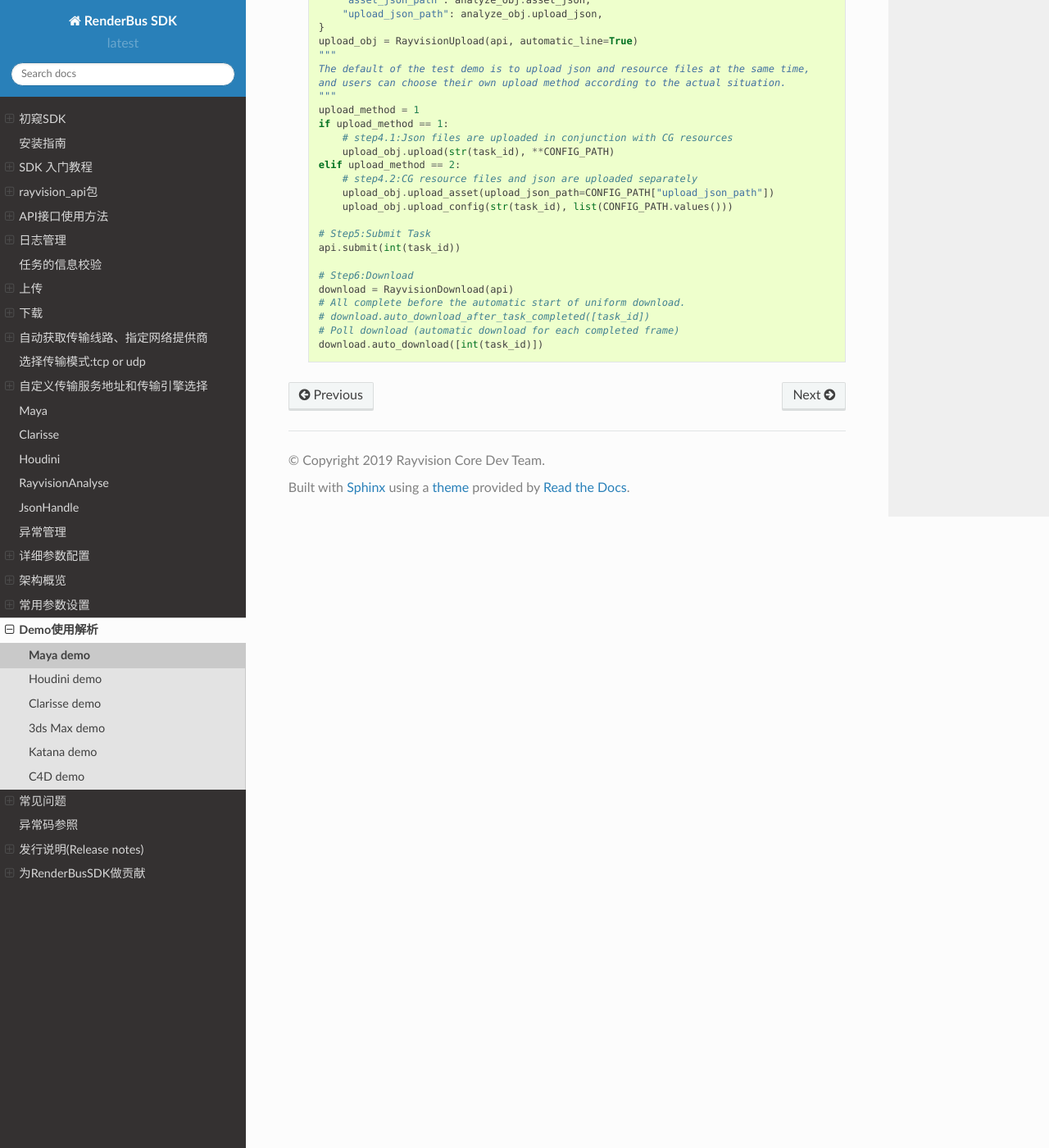
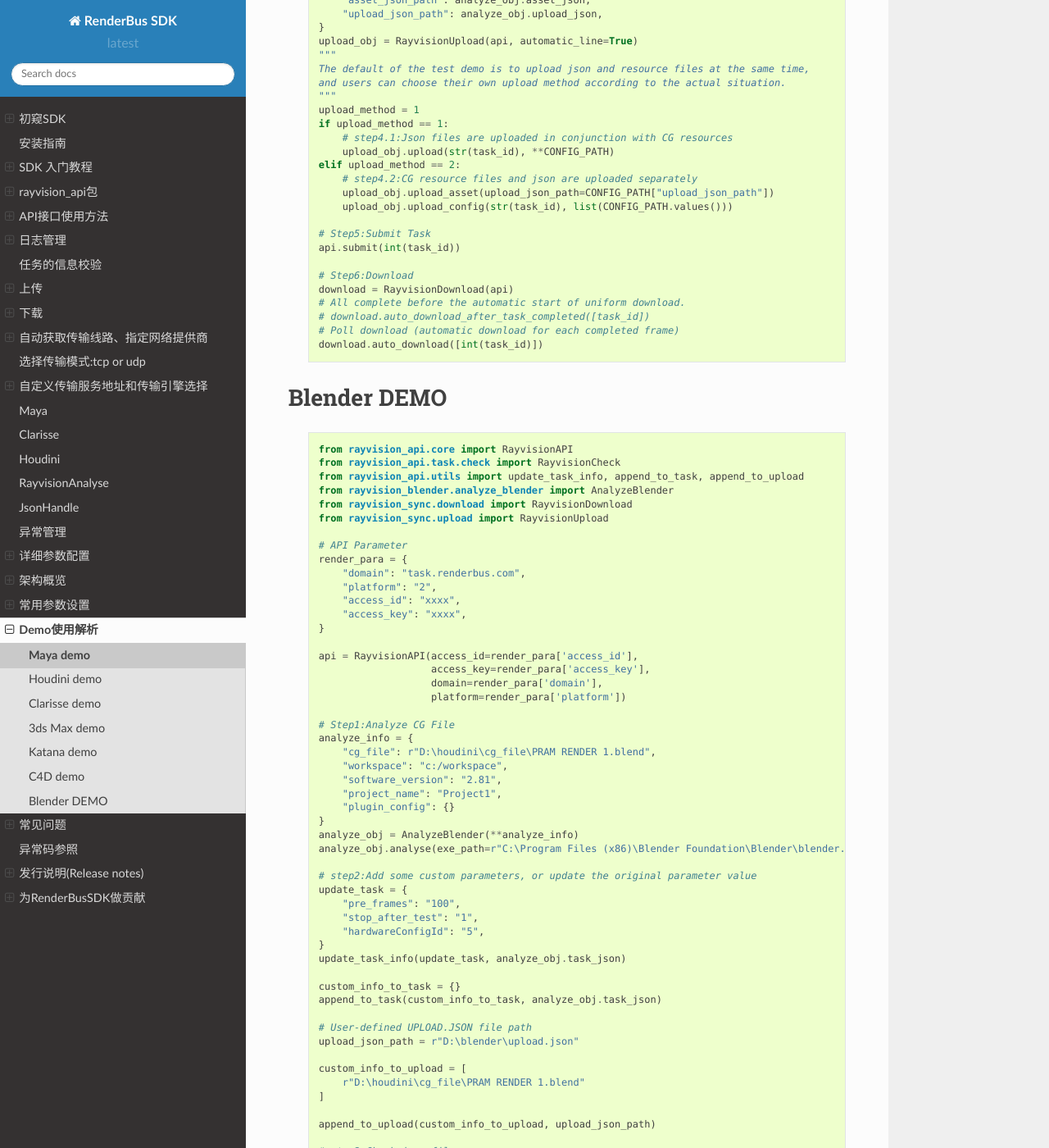
Before and after one commit to renderbus/docs_sdk, a Sphinx documentation site: the page built from docs/render/demo/demo.rst, in a window 1280 px wide and 1400 px high, scrolled down 9257 px. Shown: the whole window at 82% size. Built offline with Sphinx 7.4.7 and the Read the Docs theme 2.0.0, drawn with Linux system fonts in a browser that asks for light colours; some of the changed text lies outside the part shown.

Commit message:
feat: add sdk blender

```diff
--- a/docs/render/demo/demo.rst
+++ b/docs/render/demo/demo.rst
@@ -570,3 +570,93 @@ C4D demo
     # download.auto_download_after_task_completed([task_id])
     # Poll download (automatic download for each completed frame)
     download.auto_download([int(task_id)])
+
+
+Blender DEMO
+----------------
+
+ ::
+
+    from rayvision_api.core import RayvisionAPI
+    from rayvision_api.task.check import RayvisionCheck
+    from rayvision_api.utils import update_task_info, append_to_task, append_to_upload
+    from rayvision_blender.analyze_blender import AnalyzeBlender
+    from rayvision_sync.download import RayvisionDownload
+    from rayvision_sync.upload import RayvisionUpload
+
+    # API Parameter
+    render_para = {
+        "domain": "task.renderbus.com",
+        "platform": "2",
+        "access_id": "xxxx",
+        "access_key": "xxxx",
+    }
+
+    api = RayvisionAPI(access_id=render_para['access_id'],
+                       access_key=render_para['access_key'],
+                       domain=render_para['domain'],
+                       platform=render_para['platform'])
+
+    # Step1:Analyze CG File
+    analyze_info = {
+        "cg_file": r"D:\houdini\cg_file\PRAM RENDER 1.blend",
+        "workspace": "c:/workspace",
+        "software_version": "2.81",
+        "project_name": "Project1",
+        "plugin_config": {}
+    }
+    analyze_obj = AnalyzeBlender(**analyze_info)
+    analyze_obj.analyse(exe_path=r"C:\Program Files (x86)\Blender Foundation\Blender\blender.exe")
+
+    # step2:Add some custom parameters, or update the original parameter value
+    update_task = {
+        "pre_frames": "100",
+        "stop_after_test": "1",
+        "hardwareConfigId": "5",
+    }
+    update_task_info(update_task, analyze_obj.task_json)
+
+    custom_info_to_task = {}
+    append_to_task(custom_info_to_task, analyze_obj.task_json)
+
+    # User-defined UPLOAD.JSON file path
+    upload_json_path = r"D:\blender\upload.json"
+
+    custom_info_to_upload = [
+        r"D:\houdini\cg_file\PRAM RENDER 1.blend"
+    ]
+
+    append_to_upload(custom_info_to_upload, upload_json_path)
+
+    # step3:Check json files
+    check_obj = RayvisionCheck(api, analyze_obj)
+    task_id = check_obj.execute(analyze_obj.task_json, analyze_obj.upload_json)
+
+    # Step4:Transmission
+    """
+    There are two ways to upload the transmission:
+    Upload_method: 1:upload four json files and upload the resource file according to upload.json;
+                   2:json files and resources are uploaded separately;
+    """
+    CONFIG_PATH = {
+        "tips_json_path": analyze_obj.tips_json,
+        "task_json_path": analyze_obj.task_json,
+        "asset_json_path": analyze_obj.asset_json,
+    }
+    upload_obj = RayvisionUpload(api, automatic_line=True)
+    """
+    The default of the test demo is to upload json and resource files at the same time,
+    and users can choose their own upload method according to the actual situation.
+    """
+    upload_obj.upload_asset(upload_json_path=upload_json_path)
+    upload_obj.upload_config(str(task_id), list(CONFIG_PATH.values()))
+
+    # Step5:Submit Task
+    api.submit(int(task_id))
+
+    # Step6:Download
+    download = RayvisionDownload(api)
+    # All complete before the automatic start of uniform download.
+    # download.auto_download_after_task_completed([task_id])
+    # Poll download (automatic download for each completed frame)
+    download.auto_download([int(task_id)])
--- a/docs/render/para_configration.rst
+++ b/docs/render/para_configration.rst
@@ -12,3 +12,4 @@
    json_file/配置文件文档之Nuke.md
    json_file/配置文件文档之VR Standalone.md
    json_file/配置文件文档之C4d.md
+   json_file/配置文件文档之Blender.md
```
Also changed, not shown: docs/render/first_look.rst (+5 -3 lines), docs/render/json_file/配置文件文档之Blender.md (added, +196 -0 lines).
